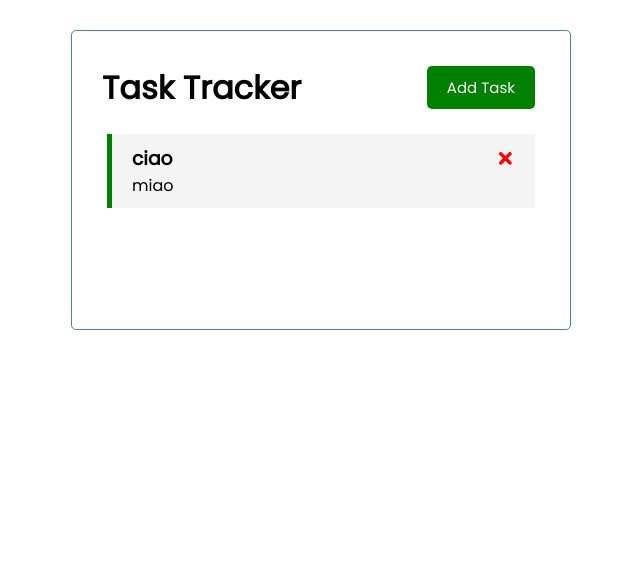
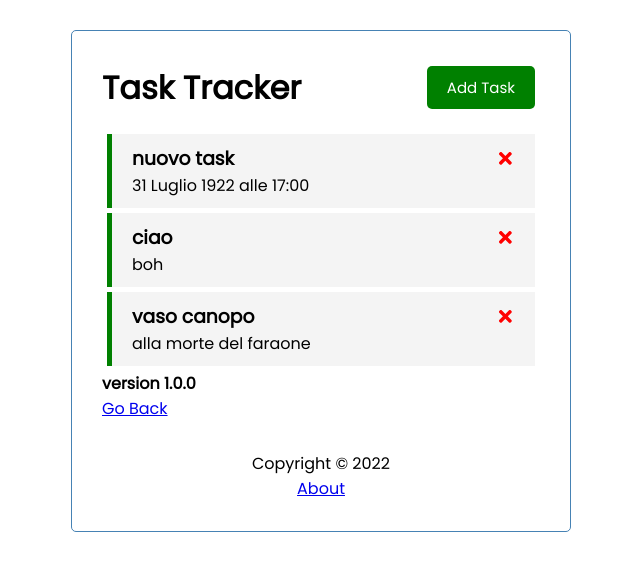
Before and after one commit to goloste/task-tracker-hubbed, a React (Create React App) app: page /about in a window 1280 px wide. Shown: the top 570 px of the page, without its empty margins (319-959 px from the left). Built offline with nearby package versions, Linux system fonts and the light colour scheme; data requests are answered from the project's data file.

Commit message:
seventh-commit

```diff
--- a/db.json
+++ b/db.json
@@ -1,10 +1,22 @@
 {
   "tasks": [
     {
+      "text": "nuovo task",
+      "day": "31 Luglio 1922 alle 17:00",
+      "reminder": true,
+      "id": 2
+    },
+    {
       "text": "ciao",
-      "day": "miao",
+      "day": "boh",
       "reminder": true,
-      "id": 1
+      "id": 3
+    },
+    {
+      "text": "vaso canopo",
+      "day": "alla morte del faraone",
+      "reminder": true,
+      "id": 4
     }
   ]
 }
--- a/package.json
+++ b/package.json
@@ -10,6 +10,7 @@
     "react": "^18.1.0",
     "react-dom": "^18.1.0",
     "react-icons": "^4.3.1",
+    "react-router-dom": "^6.3.0",
     "react-scripts": "5.0.1",
     "web-vitals": "^2.1.4"
   },
--- a/src/App.js
+++ b/src/App.js
@@ -3,6 +3,9 @@
 import Header from './components/Header';
 import TasksStateful from './components/TasksStateful'
 import AddTask from './components/AddTask';
+import Footer from './components/Footer';
+import About from './components/About';
+import {BrowserRouter as Router, Route, Routes} from 'react-router-dom'
 import { useState, useEffect } from 'react';
 
 const App = () => {
@@ -100,6 +103,7 @@
   }
 
   return (
+    <Router>
       <div className="container">
         <Header onAdd={() => setShowAddTask(!showAddTask)}
         showAdd={showAddTask}/>
@@ -108,7 +112,12 @@
         <TasksStateful tasks={tasks}
         onDelete={onDelete}
         onToggle={toggleReminder}/> : 'No Tasks To Show'}
+        <Routes>
+          <Route path='/about' element={<About/>}/>
+        </Routes>
+        <Footer/>
       </div>
+    </Router>
   );
 }
 
--- /dev/null
+++ b/src/components/About.js
@@ -0,0 +1,10 @@
+const About = () => {
+  return (
+    <div>
+        <h4>version 1.0.0</h4>
+        <a href='/'>Go Back</a>
+    </div>
+  )
+}
+
+export default About
--- /dev/null
+++ b/src/components/Footer.js
@@ -0,0 +1,12 @@
+import React from 'react'
+
+const Footer = () => {
+  return (
+    <footer>
+        <p>Copyright &copy; 2022</p>
+        <a href='/about'>About</a>
+    </footer>
+  )
+}
+
+export default Footer
```
Also changed, not shown: 1 other file (tests, documents, lock files or other folders). Lines whose indentation alone changed are shown as unchanged.
